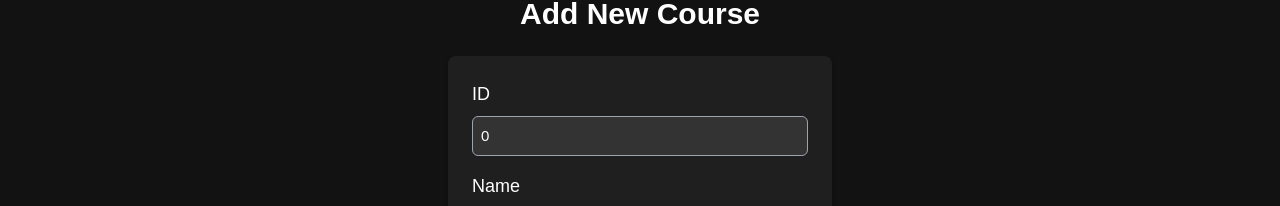
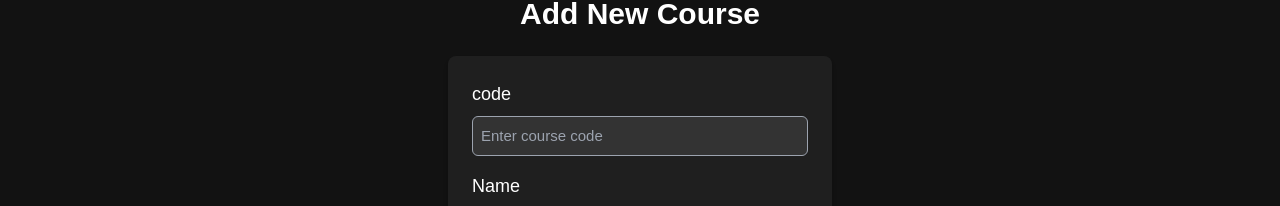
Before and after one commit to DoniaAli77/student-management-full, a Next.js app in the folder frontend/: page /courses/add in a window 1280 px wide. Shown: the part 296-502 px from the top of the page. Built offline with nearby package versions, Linux system fonts and the light colour scheme.

Commit message:
frontend fix v3

```diff
--- a/frontend/app/components/CourseForm.tsx
+++ b/frontend/app/components/CourseForm.tsx
@@ -10,7 +10,7 @@ export default function CourseForm({edit, courseInfo}:{
   courseInfo?:course
 }) {
   const [name, setName] = useState(edit?courseInfo!.name:'');
-  const [id, setId] = useState(edit? courseInfo!.code: 0);
+  const [code, setCode] = useState(edit? courseInfo!.code: '');
   const [message, setMessage]=useState('')
   const handleSubmit = async (e: React.FormEvent) => {
     e.preventDefault();
@@ -19,7 +19,7 @@ export default function CourseForm({edit, courseInfo}:{
         await axiosInstance.put(`/courses/${courseInfo!._id}`,{name})
         setMessage('updated successfuly')
       }else{
-        await axiosInstance.post(`/courses/`,{id,name})
+        await axiosInstance.post(`/courses/`,{ code,name})
 
         setMessage('added successfuly')
 
@@ -38,12 +38,12 @@ console.log(error)
       className="flex flex-col items-center bg-[#1f1f1f] p-6 rounded-lg shadow-md w-full max-w-sm"
     >
       <div className="mb-4 w-full">
-        <label className="block text-lg text-white mb-2">ID</label>
+        <label className="block text-lg text-white mb-2">code</label>
         <input
           type="text"
-          value={id}
-          onChange={(e) => setId(e.target.value)}
-          placeholder="Enter course id"
+          value={code}
+          onChange={(e) => setCode(e.target.value)}
+          placeholder="Enter course code"
 
           className="w-full p-2 bg-[#333333] text-white border border-gray-400 rounded-md focus:outline-none focus:ring-2 focus:ring-blue-500"
         />
```
